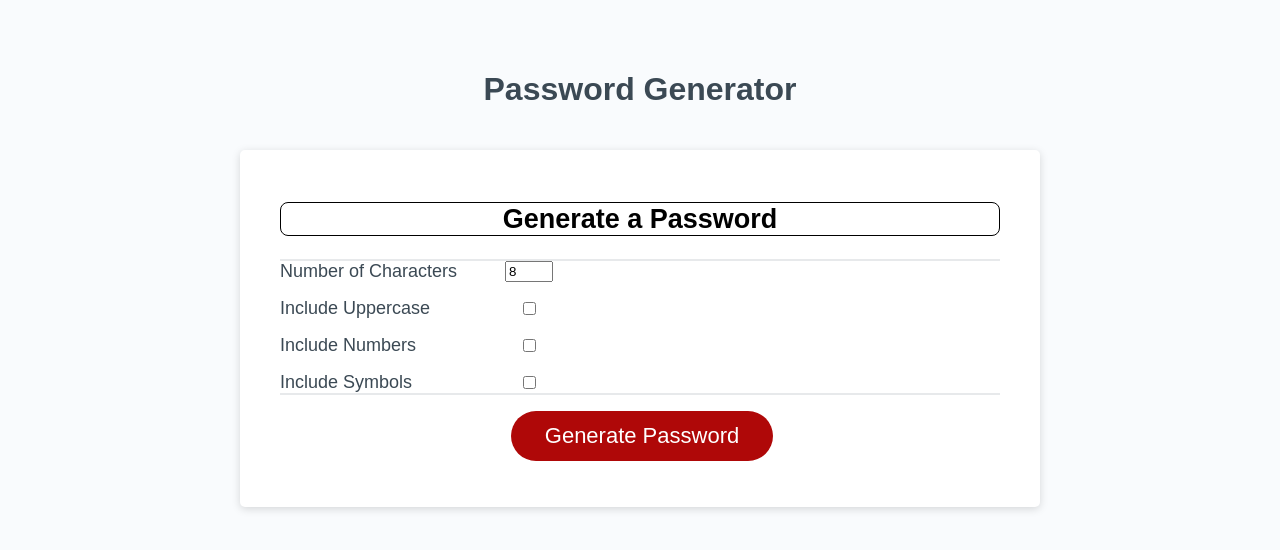
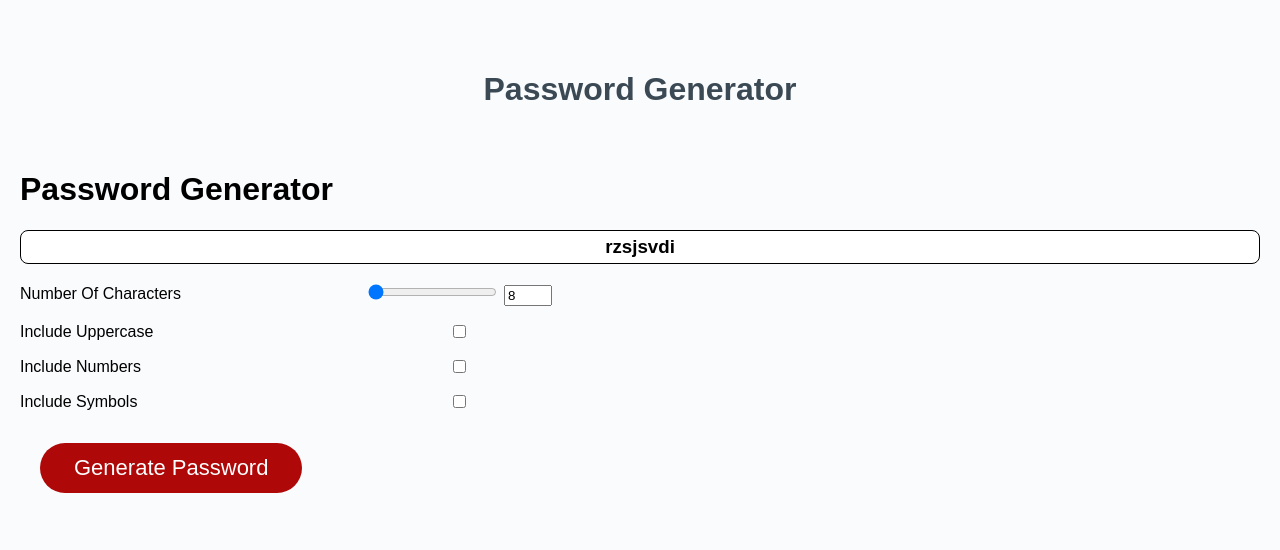
Before and after one commit to vegaryanneil/Homework-3-Password-Generator, a plain HTML site: page Develop/index.html in a window 1280 px wide. Both pictures are taken after a click on the button "Generate Password". Drawn offline with Linux system fonts and the light colour scheme.

Commit message:
Redid HTML and javascript code

```diff
--- a/Develop/index.html
+++ b/Develop/index.html
@@ -13,30 +13,27 @@
         <h1>Password Generator</h1>
       </header>
 
-      <div class="card">
-        <div class="card-header">
-          <h2 class="password-display" id="passwordDisplay">Generate a Password</h2>
-        </div>
-        <div class="card-body">
-          <!-- Redid code  -->
-            <form id="passwordGeneratorForm" class="form">
-              <label for="characterAmountNumber">Number of Characters</label>
-              <div class="character-amount">
-               <input type="number" min="8" max="128" value="8" id="characterAmountNumber">
-              </div>
+      <body>
+        <div class="container">
+          <h1 class="title">Password Generator</h1>
+          <h3 class="password-display" id="passwordDisplay">Generate Password</h3>
+          <form id="passwordGeneratorForm" class="form">
+            <label for="characterAmountNumber">Number Of Characters</label>
+            <div class="character-amount-container">
+              <input type="range" min="8" max="128" value="8" id="characterAmountRange">
+              <input class="number-input" type="number" min="8" max="128" value="8" id="characterAmountNumber">
+            </div>
 
-              <label for="">Include Uppercase</label>
-              <input type="checkbox" id="includeUppercase">
+            <label for="includeUppercase">Include Uppercase</label>
+            <input type="checkbox" id="includeUppercase">
 
-              <label for="">Include Numbers</label>
-              <input type="checkbox" id="includeNumbers">
+            <label for="includeNumbers">Include Numbers</label>
+            <input type="checkbox" id="includeNumbers">
 
-              <label for="">Include Symbols</label>
-              <input type="checkbox" id="includeSymbols">
-            </form>
-        </div>
-        <div class="card-footer">
-          <button type="submit" id="generate" class="btn">Generate Password</button>
+            <label for="includeSymbols">Include Symbols</label>
+            <input type="checkbox" id="includeSymbols">
+
+            <button type="submit" class="btn">Generate Password</button>
         </div>
       </div>
     </div>
--- a/Develop/script.js
+++ b/Develop/script.js
@@ -1,22 +1,27 @@
 // Assignment Code
-// For slider and box
-const characterAmountNumber = document.getElementById("characterAmountNumber");
-const passwordGeneratorForm = document.getElementById("passwordGeneratorForm");
-const passwordDisplay = document.getElementById("passwordGeneratorForm");
-const includeUppercaseElement = document.getElementById("includeUppercase");
-const includeNumbersElement = document.getElementById("includeNumbers");
-const includeSymbolsElement = document.getElementById("passwordDisplay");
-const UPPERCASE_CHAR_CODES = arrayFromLowToHigh(65, 90);
-const LOWERCASE_CHAR_CODES = arrayFromLowToHigh(97, 122);
-const NUMBERS_CHAR_CODES = arrayFromLowToHigh(48, 57);
-const SYMBOLS_CHAR_CODES = arrayFromLowToHigh(33, 47).concat(arrayFromLowToHigh(58, 64)).concat( arrayFromLowToHigh(91, 96)).concat( arrayFromLowToHigh(123, 126))
+const characterAmountRange = document.getElementById('characterAmountRange')
+const characterAmountNumber = document.getElementById('characterAmountNumber')
+const includeUppercaseElement = document.getElementById('includeUppercase')
+const includeNumbersElement = document.getElementById('includeNumbers')
+const includeSymbolsElement = document.getElementById('includeSymbols')
+const form = document.getElementById('passwordGeneratorForm')
+const passwordDisplay = document.getElementById('passwordDisplay')
 
-console.log (LOWERCASE_CHAR_CODES)
+const UPPERCASE_CHAR_CODES = arrayFromLowToHigh(65, 90)
+const LOWERCASE_CHAR_CODES = arrayFromLowToHigh(97, 122)
+const NUMBER_CHAR_CODES = arrayFromLowToHigh(48, 57)
+const SYMBOL_CHAR_CODES = arrayFromLowToHigh(33, 47).concat(
+  arrayFromLowToHigh(58, 64)
+).concat(
+  arrayFromLowToHigh(91, 96)
+).concat(
+  arrayFromLowToHigh(123, 126)
+)
 
-characterAmountNumber.addEventListener("input", syncCharacterAmount);
-characterAmountRange.addEventListener("input", syncCharacterAmount);
+characterAmountNumber.addEventListener('input', syncCharacterAmount)
+characterAmountRange.addEventListener('input', syncCharacterAmount)
 
-form.addEventListener("submit", e => {
+form.addEventListener('submit', e => {
   e.preventDefault()
   const characterAmount = characterAmountNumber.value
   const includeUppercase = includeUppercaseElement.checked
@@ -29,32 +34,30 @@ form.addEventListener("submit", e => {
 function generatePassword(characterAmount, includeUppercase, includeNumbers, includeSymbols) {
   let charCodes = LOWERCASE_CHAR_CODES
   if (includeUppercase) charCodes = charCodes.concat(UPPERCASE_CHAR_CODES)
-  if (includeNumbers) charCodes = charCodes.concat(NUMBERS_CHAR_CODES)
-  if (includeSymbols) charCodes = charCodes.concat(SYMBOLS_CHAR_CODES)
+  if (includeSymbols) charCodes = charCodes.concat(SYMBOL_CHAR_CODES)
+  if (includeNumbers) charCodes = charCodes.concat(NUMBER_CHAR_CODES)
+
   const passwordCharacters = []
-  for (let i = 0; i < characterAmount, i++;)
-  const characterCode = charCodes[Math.floor(Math.random() * characterAmount)]
+  for (let i = 0; i < characterAmount; i++) {
+    const characterCode = charCodes[Math.floor(Math.random() * charCodes.length)]
     passwordCharacters.push(String.fromCharCode(characterCode))
+  }
+  return passwordCharacters.join('')
 }
-return passwordCharacters.join()
 
+function arrayFromLowToHigh(low, high) {
+  const array = []
+  for (let i = low; i <= high; i++) {
+    array.push(i)
+  }
+  return array
+}
 
-
-// function arrayFromLowToHigh(low, high) {
-//   const array = []
-//   for (let i = low; i <= high; i++) {
-//   array.push(i)
-//   }
-//   return array
-// }
-
-// function syncCharacterAmount(e) {
-//   const value = e.target.value
-//   characterAmountNumber.value = value
-//   characterAmountRange.value = value
-// }
-
-
+function syncCharacterAmount(e) {
+  const value = e.target.value
+  characterAmountNumber.value = value
+  characterAmountRange.value = value
+}
 
 
 
```
